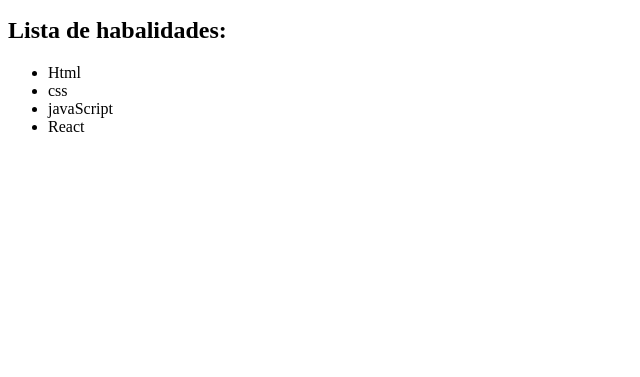
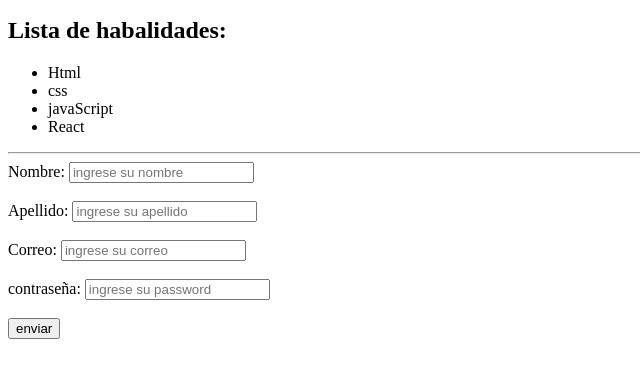
Before and after one commit to Nahuel-Mz/EtiquetaHtml, a plain HTML site: page index.html in a window 1280 px wide. Shown: the part 221-598 px from the top of the page, without its empty margins (0-640 px from the left). Drawn offline with Linux system fonts and the light colour scheme.

Commit message:
formulario

```diff
--- a/index.html
+++ b/index.html
@@ -28,6 +28,28 @@
           <li>React</li>
         </ul>
       </section>
+      <hr />
+      <section>
+        <form>
+          <label for="name">Nombre:</label>
+          <input type="text" id="name" placeholder="ingrese su nombre" />
+          <br />
+          <br />
+          <label for="lastName">Apellido:</label>
+          <input type="text" id="lastName" placeholder="ingrese su apellido" />
+          <br />
+          <br />
+          <label for="gmail">Correo:</label>
+          <input type="email" id="gmail" placeholder="ingrese su correo" />
+          <br />
+          <br />
+          <label for="pass">contraseña:</label>
+          <input type="password" id="pass" placeholder="ingrese su password" />
+          <br />
+          <br />
+          <input type="submit" value="enviar" />
+        </form>
+      </section>
     </main>
   </body>
 </html>
```
